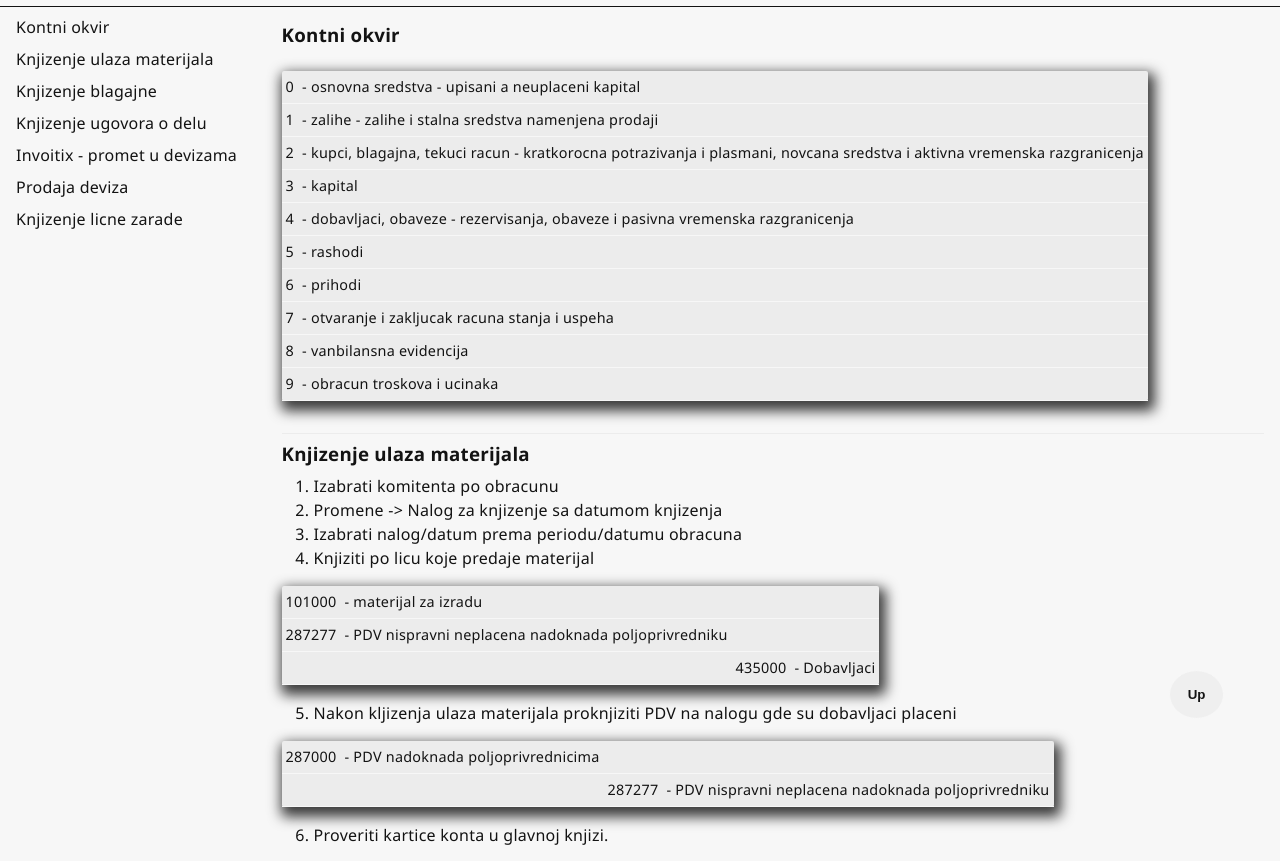
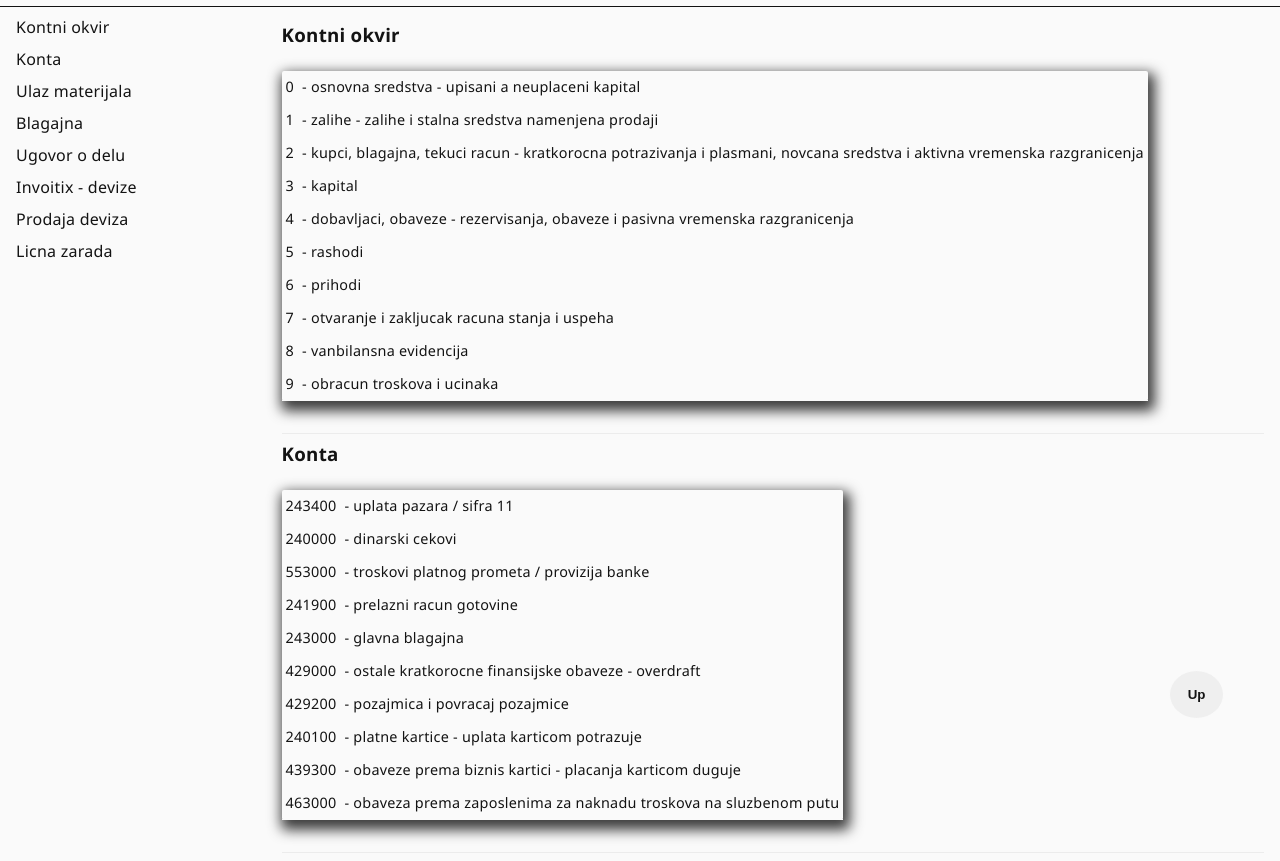
Before and after one commit to vladimirmaksimovic/vladimirmaksimovic.github.io, a plain HTML site: page pages/reminder.html in a window 1280 px wide. Shown: the part 41-902 px from the top of the page. Drawn offline with Linux system fonts and the light colour scheme.

Commit message:
adding content

```diff
--- a/assets/scss/_global.scss
+++ b/assets/scss/_global.scss
@@ -51,7 +51,7 @@ table {
   border-radius: 2px;
   margin: 1rem 0;
   font-size: 0.9rem;
-  background-color: $grey;
+  /* background-color: $grey; */
   box-shadow: 3px 6px 13px 4px rgba(0, 0, 0, 0.76);
 }
 
--- a/assets/scss/_variables.scss
+++ b/assets/scss/_variables.scss
@@ -2,7 +2,7 @@
 
 /** colors **/
 $black: #131313;
-$white: #f7f7f7;
+$white: #fafafa;
 $grey: #ececec;
 $blue: #0066ff;
 $lion: #ffd900;
--- a/pages/reminder.html
+++ b/pages/reminder.html
@@ -45,12 +45,13 @@
         <!-- aide navbar links -->
         <ul>
           <li><a href="#kontni-ovir">Kontni okvir</a></li>
-          <li><a href="#ulaz-materijala">Knjizenje ulaza materijala</a></li>
-          <li><a href="#knjizenje-blagajne">Knjizenje blagajne</a></li>
-          <li><a href="#knjizenje-ugovor-o-delu">Knjizenje ugovora o delu</a></li>
-          <li><a href="#invoitix">Invoitix - promet u devizama</a></li>
+          <li><a href="#konta">Konta</a></li>
+          <li><a href="#ulaz-materijala">Ulaz materijala</a></li>
+          <li><a href="#knjizenje-blagajne">Blagajna</a></li>
+          <li><a href="#knjizenje-ugovor-o-delu">Ugovor o delu</a></li>
+          <li><a href="#invoitix">Invoitix - devize</a></li>
           <li><a href="#">Prodaja deviza</a></li>
-          <li><a href="#licna-zarada">Knjizenje licne zarade</a></li>
+          <li><a href="#licna-zarada">Licna zarada</a></li>
         </ul>
       </aside>
 
@@ -102,6 +103,56 @@
               <tr>
                 <td>9</td>
                 <td>- obracun troskova i ucinaka</td>
+              </tr>
+            </tbody>
+          </table>
+        </section>
+
+        <section>
+          <h3 id="konta">Konta</h3>
+          <table>
+            <tbody>
+              <tr>
+                <td>243400</td>
+                <td>- uplata pazara / sifra 11</td>
+              </tr>
+              <tr>
+                <td>240000</td>
+                <td>- dinarski cekovi</td>
+              </tr>
+              <tr>
+                <td>553000</td>
+                <td>- troskovi platnog prometa / provizija banke
+                </td>
+              </tr>
+              <tr>
+                <td>241900</td>
+                <td>- prelazni racun gotovine</td>
+              </tr>
+              <tr>
+                <td>243000</td>
+                <td>- glavna blagajna
+                </td>
+              </tr>
+              <tr>
+                <td>429000</td>
+                <td>- ostale kratkorocne finansijske obaveze - overdraft</td>
+              </tr>
+              <tr>
+                <td>429200</td>
+                <td>- pozajmica i povracaj pozajmice</td>
+              </tr>
+              <tr>
+                <td>240100</td>
+                <td>- platne kartice - uplata karticom potrazuje</td>
+              </tr>
+              <tr>
+                <td>439300</td>
+                <td>- obaveze prema biznis kartici - placanja karticom duguje</td>
+              </tr>
+              <tr>
+                <td>463000</td>
+                <td>- obaveza prema zaposlenima za naknadu troskova na sluzbenom putu</td>
               </tr>
             </tbody>
           </table>
```
Also changed, not shown: assets/css/style.css.
